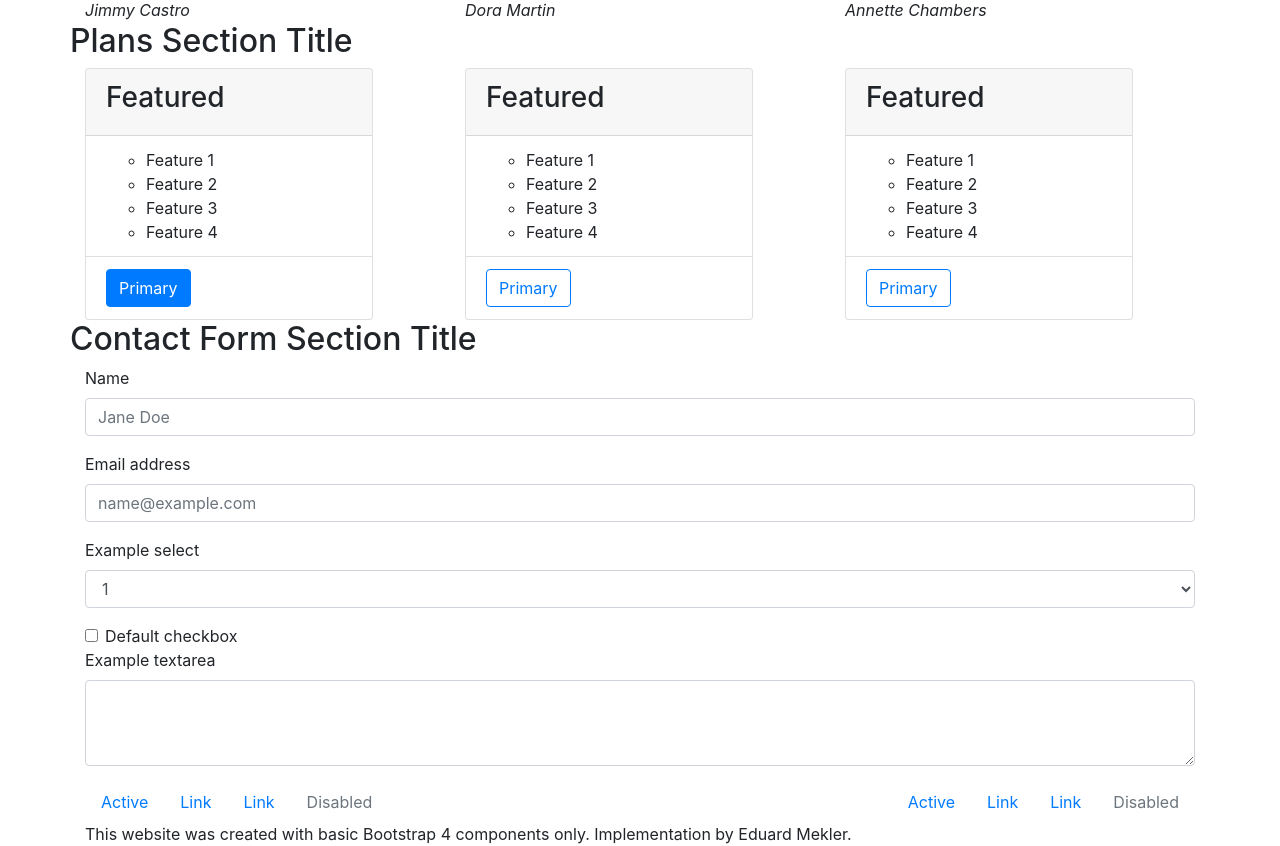
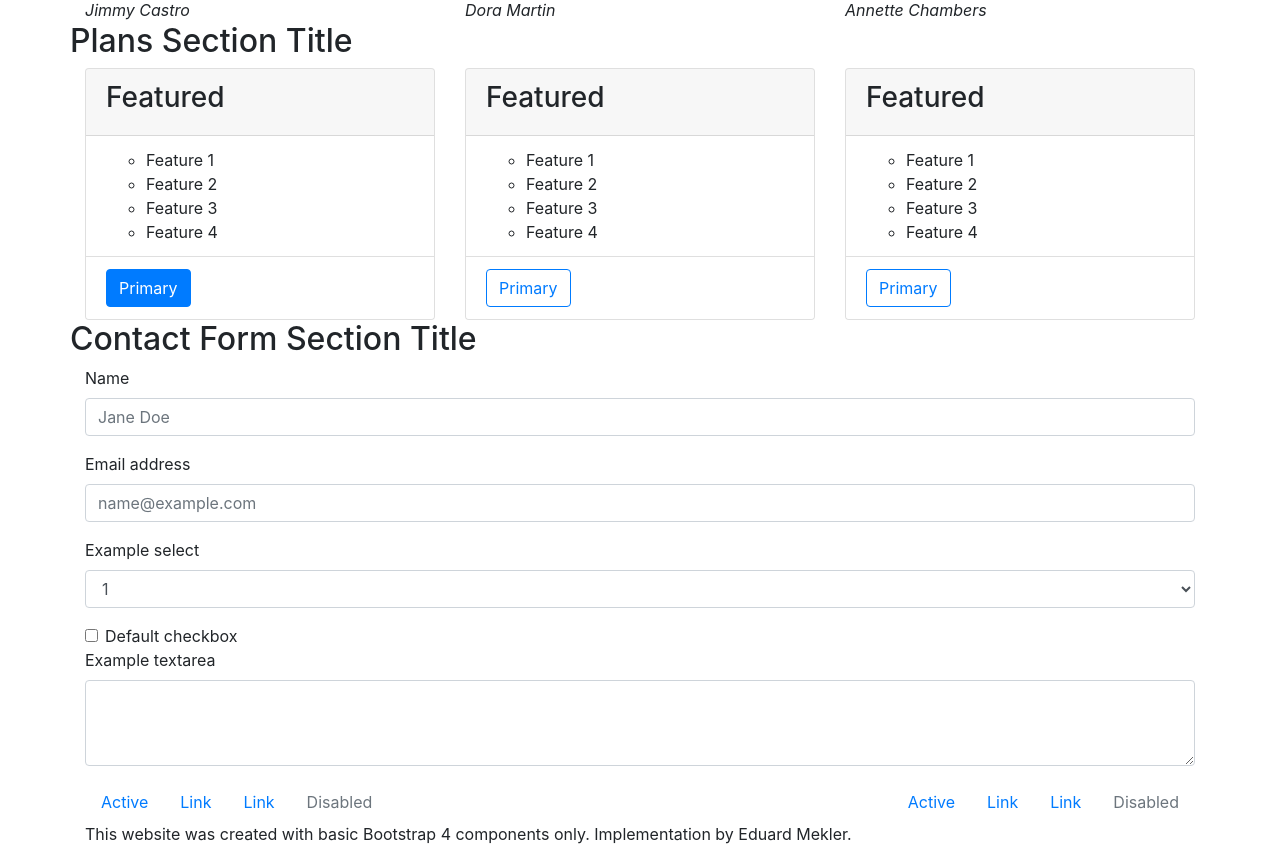
Before and after one commit to emekler0729/omnifood-bootstrap, a plain HTML site: page index.html in a window 1280 px wide. Shown: the part 1912-2758 px from the top of the page. Drawn offline with nearby package versions, Linux system fonts and the light colour scheme.

Commit message:
Fixed #1 and #2

```diff
--- a/index.html
+++ b/index.html
@@ -16,7 +16,6 @@
 </head>
 
 <body>
-    <div class="container-fluid">
     <header>
         <nav class="navbar navbar-expand-lg navbar-light bg-light">
             <a class="navbar-brand" href="#">Navbar</a>
@@ -209,7 +208,7 @@
             </div>
             <div class="row">
                 <div class="col-md-4">
-                        <div class="card" style="width: 18rem;">
+                    <div class="card">
                         <div class="card-header">
                             <h3>Featured</h3>
                         </div>
@@ -230,7 +229,7 @@
                     </div>
                 </div>
                 <div class="col-md-4">
-                        <div class="card" style="width: 18rem;">
+                    <div class="card">
                         <div class="card-header">
                             <h3>Featured</h3>
                         </div>
@@ -251,7 +250,7 @@
                     </div>
                 </div>
                 <div class="col-md-4">
-                        <div class="card" style="width: 18rem;">
+                    <div class="card">
                         <div class="card-header">
                             <h3>Featured</h3>
                         </div>
@@ -358,7 +357,7 @@
             </div>
         </div>
     </footer>
-    </div>
+
 
 
     <!--Bootstrap 4 JavaScript CDN-->
```
Lines whose indentation alone changed are shown as unchanged.
